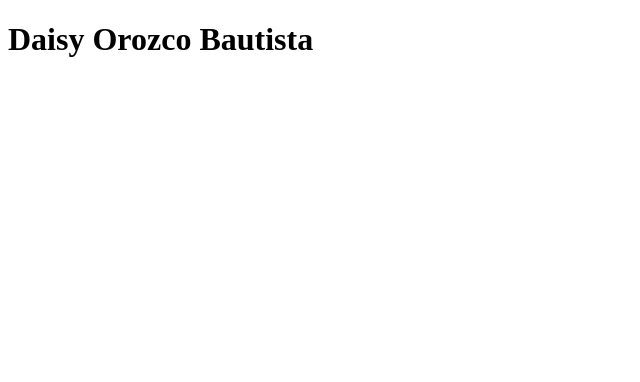
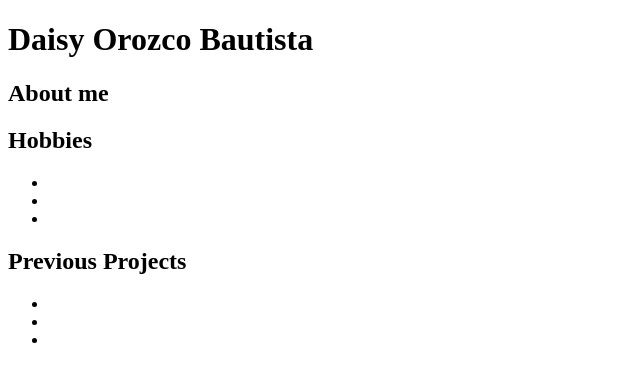
Before and after one commit to daisyorozcob/Friday-Project, a plain HTML site: page index.html in a window 1280 px wide. Shown: the whole page, without its empty margins (0-640 px from the left). Drawn offline with Linux system fonts and the light colour scheme.

Commit message:
add content to the three div sections

```diff
--- a/index.html
+++ b/index.html
@@ -7,13 +7,24 @@
 <body>
     <h1> Daisy Orozco Bautista</h1>
         <div>
-            <h2> </h2>
+            <h2>About me </h2>
+            <p> </p>
         </div>
         <div>
-            <h2> </h2>
+            <h2> Hobbies</h2>
+            <ul>
+                <li></li>
+                <li></li>
+                <li></li>
+            </ul>
         </div>
         <div>
-            <h2> </h2>
+            <h2>Previous Projects</h2>
+            <ul>
+                <li></li>
+                <li></li>
+                <li></li>
+            </ul>
         </div>
 
 </body>
```
